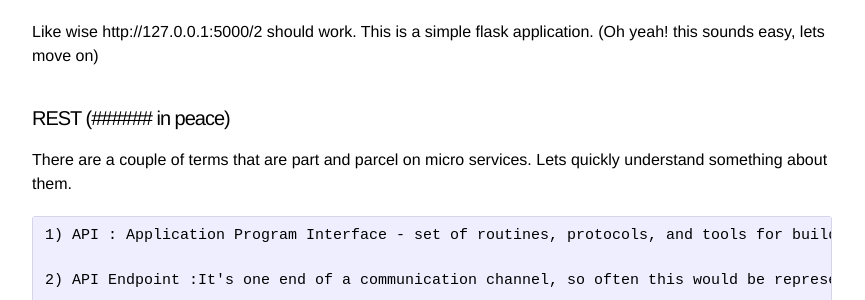
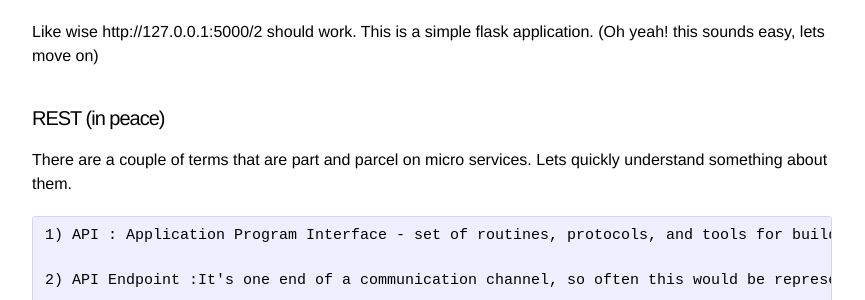
Before and after one commit to sam-iitj/sam-iitj.github.io, a Jekyll site: the page built from _posts/2016-11-04-deploying-ml-models-part-1.markdown, in a window 1280 px wide and 900 px high, scrolled down 1694 px. Shown: the part 153-453 px from the top of the window, without its empty margins (208-1073 px from the left). Built offline with Jekyll 4.4.1, drawn with Linux system fonts in a browser that asks for light colours; comment, search, counter and statistics services are not loaded.

```diff
--- a/_posts/2016-11-04-deploying-ml-models-part-1.markdown
+++ b/_posts/2016-11-04-deploying-ml-models-part-1.markdown
@@ -71,7 +71,7 @@ This should fire the function index_1() function and give the following output o
 
 Like wise http://127.0.0.1:5000/2 should work. This is a simple flask application. (Oh yeah! this sounds easy, lets move on)
 
-#### REST (###### in peace)
+#### REST (in peace)
 
 There are a couple of terms that are part and parcel on micro services. Lets quickly  understand something about them.
 
```
